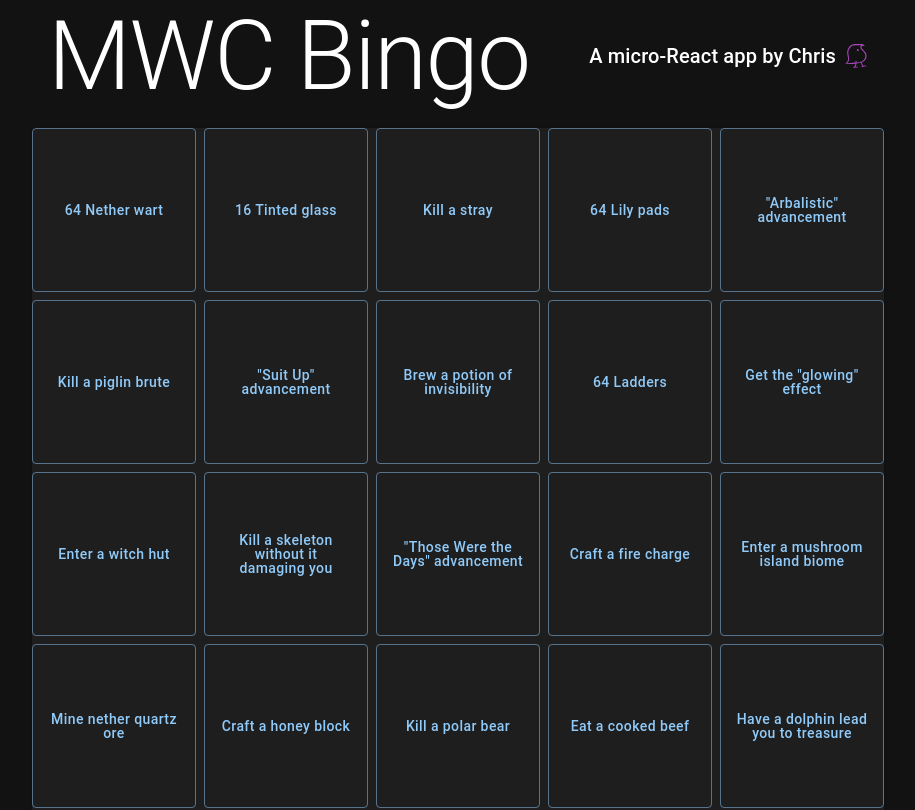
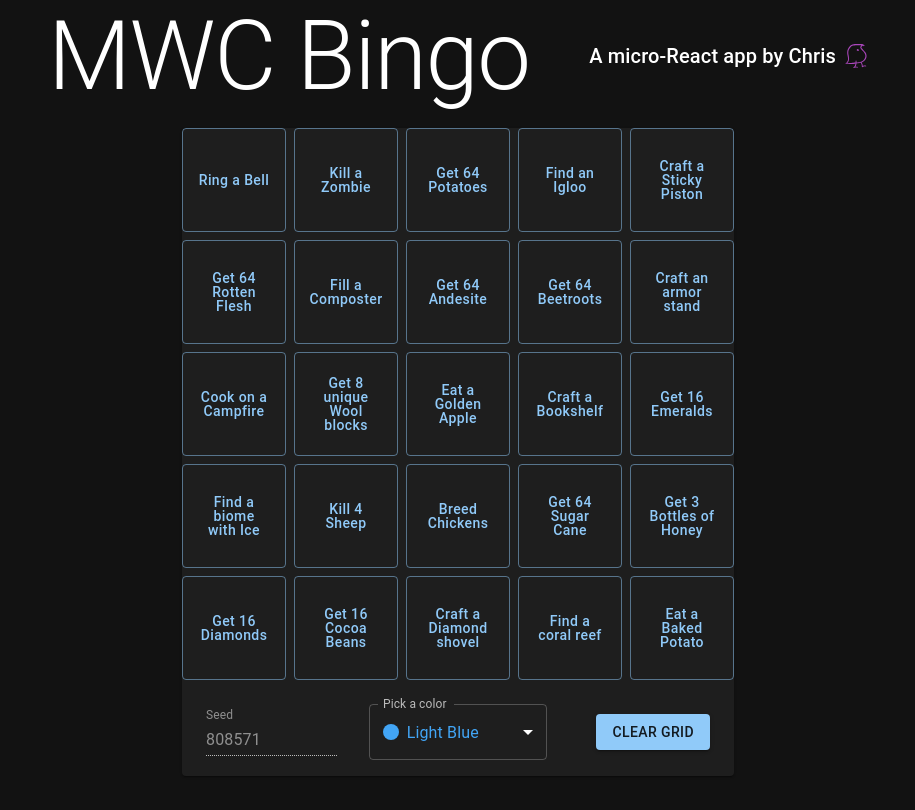
Before and after one commit to chrhyman/bingo-app, a React (Vite) app: page / in a window 1280 px wide. Shown: the top 810 px of the page, without its empty margins (182-1097 px from the left). Built offline with nearby package versions, Linux system fonts and the light colour scheme.

Commit message:
bingo-app 1.2 - view seed, clear button, edit goals

```diff
--- a/src/app/app.tsx
+++ b/src/app/app.tsx
@@ -4,7 +4,7 @@ import AppProvider from "./providers/app-provider"
 import Header from "@/components/header"
 import BingoGrid from "@/components/bingo-grid"
 import selectWithSeed from "@/utils/select-with-seed"
-import minecraftGoals from "@/bingo-item-lists/minecraft-goals"
+import mwcGoals from "@/bingo-item-lists/mwc-goals"
 
 const BINGO_SQUARES = 25
 
@@ -28,14 +28,16 @@ const App = () => {
 
   const selectedGoals =
     seed && seed.length > 0
-      ? selectWithSeed(BINGO_SQUARES, seed, minecraftGoals)
-      : minecraftGoals.slice(0, BINGO_SQUARES)
+      ? selectWithSeed(BINGO_SQUARES, seed, mwcGoals)
+      : mwcGoals.slice(0, BINGO_SQUARES)
 
   return (
     <AppProvider>
       <Container maxWidth="md" sx={{ pb: 25 }}>
         <Header />
-        <BingoGrid items={selectedGoals} />
+        <Container maxWidth="sm">
+          <BingoGrid items={selectedGoals} seed={seed ? seed : ""} />
+        </Container>
       </Container>
     </AppProvider>
   )
--- /dev/null
+++ b/src/bingo-item-lists/mwc-goals.ts
@@ -0,0 +1,222 @@
+export default [
+  "Get 16 matching Wool blocks",
+  "Get 8 unique Wool blocks",
+  "Get 16 matching Terracotta blocks",
+  "Get 8 unique Terracotta blocks",
+  "Get 16 matching Concrete blocks",
+  "Get 8 unique Concrete blocks",
+  "Get 16 matching Glass blocks",
+  "Get 8 unique Glass blocks",
+  "Get 16 Eggs",
+  "Get 32 Leather",
+  "Get 32 Porkchops",
+  "Get 3 buckets of Milk",
+  "Get 16 total raw fish",
+  "Get 8 Ender Pearls",
+  "Get 64 Rotten Flesh",
+  "Get 64 Bones",
+  "Get 64 Arrows",
+  "Get 32 Gunpowder",
+  "Get 16 Slimeballs",
+  "Get 32 String",
+  "Get 8 different Dyes",
+  "Get 8 total Rabbit drops",
+  "Get 64 Sugar Cane",
+  "Get 16 Pumpkins",
+  "Get 16 Melons",
+  "Get 64 Wheat",
+  "Get 64 Carrots",
+  "Get 64 Potatoes",
+  "Get a Nether Wart",
+  "Get 8 Obsidian",
+  "Get 64 Beetroots",
+  "Get 16 Cocoa Beans",
+  "Get 3 Bottles of Honey",
+  "Get 64 matching logs",
+  "Get 64 matching planks",
+  "Get 5 unique saplings",
+  "Get 16 Apples",
+  "Get 64 Coal",
+  "Get 64 Iron ingots",
+  "Get 32 Gold ingots",
+  "Get 16 Diamonds",
+  "Get 64 Redstone Dust",
+  "Get 64 Lapis Lazuli",
+  "Get 64 Dirt",
+  "Get 64 Cobblestone",
+  "Get 64 Andesite",
+  "Get 64 Granite",
+  "Get 64 Diorite",
+  "Get a Blaze Rod",
+  "Get 64 Sand",
+  "Get 4 Glowstone blocks",
+  "Get 16 Cactus blocks",
+  "Get 64 Charcoal",
+  "Get 48 Copper ingots",
+  "Get 16 Feathers",
+  "Get 16 Emeralds",
+  "Get 64 Leaves",
+  "Get 8 Lily Pads",
+  "Get 64 Netherrack",
+  "Get 32 Nether Quartz",
+  "Get 64 Stone (not cobble)",
+  "Get 64 Glass",
+  "Get a passive or neutral mob head",
+  "Get a Glow Ink Sac",
+  "Get a Goat Horn",
+  "Get 10 unique flowers",
+  "Get a Saddle",
+  "Get a Trident",
+  "Get a hostile mob head",
+  "Get a player's head",
+  "Get a Nautilus Shell",
+  "Get 64 Bamboo",
+  "Craft a Piston",
+  "Craft a Sticky Piston",
+  "Craft a Dispenser",
+  "Craft a Crafter",
+  "Craft a Book and Quill",
+  "Craft all Iron armor",
+  "Craft 5 unique Iron tools",
+  "Craft a Diamond pickaxe",
+  "Craft a Diamond sword",
+  "Craft a Diamond hoe",
+  "Craft a Diamond shovel",
+  "Craft a Diamond axe",
+  "Craft a Gold chestplate",
+  "Craft 3 unique Gold tools",
+  "Craft Gold boots",
+  "Craft a Shield",
+  "Craft an anvil",
+  "Craft an armor stand",
+  "Craft a Bookshelf",
+  "Craft a Cake",
+  "Craft a Hopper",
+  "Craft a Jukebox",
+  "Craft a Note Block",
+  "Craft a Redstone Comparator",
+  "Craft a Redstone Repeater",
+  "Craft a Spyglass",
+  "Craft a Stonecutter",
+  "Craft a Brush",
+  "Craft an Enchanting Table",
+  "Craft a Target",
+  "Breed Cows",
+  "Breed Sheep",
+  "Breed Pigs",
+  "Breed Chickens",
+  "Hatch a Chicken from an Egg",
+  "Breed Wolves (dogs)",
+  "Bounce on a Slime block",
+  "Stick to a Honey block",
+  "Break a tool",
+  "Breed Bees",
+  "Sleep in a bed",
+  "Blow up a bed",
+  "Use a Cauldron to clean dye",
+  "Put a full map in a frame",
+  "Wear a Carved Pumpkin",
+  "Cook on a Campfire",
+  "Use a brush at a dig site",
+  "Drink milk",
+  "Die",
+  "Dye a Sheep",
+  "Eat a Baked Potato",
+  "Eat a Golden Carrot",
+  "Eat some Rotten Flesh",
+  "Eat a piece of Bread",
+  "Eat a Golden Apple",
+  "Eat a Cookie",
+  "Enchant something",
+  "Fill a Composter",
+  "Get mining fatigue",
+  "Grow a Dark Oak tree",
+  "Kill yourself with an arrow",
+  "Kill an Enderman",
+  "Kill a Zombie",
+  "Kill a Skeleton",
+  "Kill a Creeper",
+  "Kill any Illager",
+  "Kill a Horse",
+  "Kill a Drowned",
+  "Kill a Husk",
+  "Equip full Leather armor",
+  "Get the Hunger effect",
+  "Grow a large Jungle tree",
+  "Kill a Bee",
+  "Kill a Cave Spider",
+  "Kill 4 Chickens",
+  "Kill 4 Sheep",
+  "Kill 4 Cows",
+  "Kill 4 Pigs",
+  "Kill a Glow Squid",
+  "Die to an Iron Golem",
+  "Be spit on by a llama",
+  "Kill a Wandering Trader",
+  "Get a miniblock from a Wandering Trader",
+  "Kill a Rabbit",
+  "Tame a wolf",
+  "Kill a mob so it drops COOKED meat",
+  "Kill a Witch",
+  "Kill a Wolf",
+  "Kill a Spider",
+  "Kill a Snow Golem",
+  "Kill a Slime",
+  "Kill a Squid",
+  "Kill a Villager",
+  "Kill a Zombie Villager",
+  "Die from lava",
+  "Die from fall damage",
+  "Ingite a Creeper with Flint & Steel",
+  "Ignite TNT with redstone",
+  "Enter the Nether",
+  "Plant a seed",
+  "Plant a sapling",
+  "Play a music disc",
+  "Put a mob head on a Note Block",
+  "Reach Y 320",
+  "Stand on Bedrock",
+  "Rename an item in an anvil",
+  "Ride a Minecart on a Rail",
+  "Ring a Bell",
+  "Set your spawn",
+  "Shear a Sheep",
+  "Use a Spyglass",
+  "Strip a log",
+  "Tame a Horse",
+  "Ride a Horse",
+  "Throw a Diamond into lava",
+  "Throw an Ender Pearl",
+  "Throw a Snowball",
+  "Throw an Egg",
+  "Trap any mob in a boat",
+  "Use any dye on a sign",
+  "Write and sign a book",
+  "Use Bone Meal on Grass",
+  "Find a Frog",
+  "Find a biome with Ice",
+  "Find a Cat",
+  "Find a Village",
+  "Find a Desert Temple",
+  "Find a mineshaft",
+  "Find a dungeon spawner",
+  "Find a coral reef",
+  "Find an Ocean Monument",
+  "Find any Smithing Template",
+  "Find an Igloo",
+  "Find a badlands biome",
+  "Find a dripstone cave",
+  "Find a Swamp",
+  "Find a Bamboo biome",
+  "Find a Mangrove Swamp",
+  "Find a ravine",
+  "Find a shipwreck",
+  "Find a dig site",
+  "Find a biome with Snow",
+  "Find an Amythyst geode",
+  "Find a Deep Dark biome",
+  "See two Skeletons shoot each other",
+  "Find a Ruined Portal",
+  "Find buried treasure",
+  "Find horse armor",
+]
--- a/src/components/bingo-grid.tsx
+++ b/src/components/bingo-grid.tsx
@@ -1,5 +1,5 @@
 import { useState } from "react"
-import { Card } from "@mui/material"
+import { Box, Button, Card, TextField } from "@mui/material"
 import Grid from "@mui/material/Grid2"
 import BingoItemButton from "./bingo-item-button"
 import ColorPicker from "./color-picker"
@@ -7,9 +7,10 @@ import { Colors } from "@/types/colors.enum"
 
 interface BingoGridProps {
   items: string[]
+  seed: string
 }
 
-const BingoGrid = ({ items }: BingoGridProps) => {
+const BingoGrid = ({ items, seed }: BingoGridProps) => {
   const [selectedColor, setSelectedColor] = useState(Colors.Primary)
   const [selectedItems, setSelectedItems] = useState<string[]>([])
 
@@ -27,9 +28,13 @@ const BingoGrid = ({ items }: BingoGridProps) => {
     })
   }
 
+  const handleReset = () => {
+    setSelectedItems([])
+  }
+
   return (
     <Card>
-      <Grid container spacing={1}>
+      <Grid container spacing={1} alignItems="center">
         {items.map((item, index) => (
           <Grid size={2.4} key={index}>
             <BingoItemButton
@@ -41,11 +46,48 @@ const BingoGrid = ({ items }: BingoGridProps) => {
             </BingoItemButton>
           </Grid>
         ))}
-        <Grid size={4} />
+        <Grid size={4} justifyContent="center">
+          <Box
+            sx={{
+              display: "flex",
+              justifyContent: "left",
+              alignItems: "center",
+              width: "100%",
+              px: 3,
+            }}
+          >
+            <TextField
+              id="seed-value"
+              label="Seed"
+              variant="standard"
+              color={selectedColor}
+              value={seed}
+              disabled
+            />
+          </Box>
+        </Grid>
         <Grid size={4}>
           <ColorPicker onColorChange={handleColorChange} />
         </Grid>
-        <Grid size={4} />
+        <Grid size={4} justifyContent="center">
+          <Box
+            sx={{
+              display: "flex",
+              justifyContent: "right",
+              alignItems: "center",
+              width: "100%",
+              px: 3,
+            }}
+          >
+            <Button
+              variant="contained"
+              color={selectedColor}
+              onClick={() => handleReset()}
+            >
+              Clear grid
+            </Button>
+          </Box>
+        </Grid>
       </Grid>
     </Card>
   )
--- a/src/components/color-picker.tsx
+++ b/src/components/color-picker.tsx
@@ -53,13 +53,10 @@ const ColorPicker = ({ onColorChange }: ColorPickerProps) => {
   }
 
   return (
-    <FormControl
-      fullWidth
-      sx={{
-        my: 2,
-      }}
-    >
-      <InputLabel id="color-picker-label">Select Color</InputLabel>
+    <FormControl fullWidth sx={{ my: 2 }}>
+      <InputLabel id="color-picker-label" color={selectedColor}>
+        Pick a color
+      </InputLabel>
       <Select
         labelId="color-picket-label"
         value={selectedColor}
```
